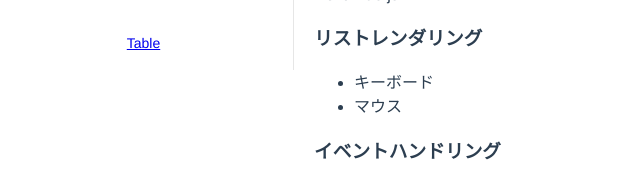
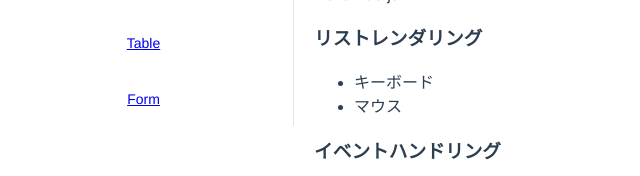
Before and after one commit to omiend/vue-lab, a Vue app: page / in a window 1280 px wide. Shown: the part 158-334 px from the top of the page, without its empty margins (14-654 px from the left). Built offline with nearby package versions, Linux system fonts and the light colour scheme.

Commit message:
Lab 4 - フォームの作成 - Exercise 1: フォーム画面の追加

```diff
--- a/src/App.vue
+++ b/src/App.vue
@@ -11,6 +11,9 @@
           </el-menu-item>
           <el-menu-item>
             <router-link to="/table">Table</router-link>
+          </el-menu-item>
+          <el-menu-item>
+            <router-link to="/form">Form</router-link>
           </el-menu-item>
         </el-menu>
       </el-aside>
--- a/src/router.ts
+++ b/src/router.ts
@@ -2,6 +2,7 @@
 import Router from 'vue-router'
 import Home from './views/Home.vue'
 import Table from './views/Table.vue';
+import Form from './views/Form.vue';
 
 Vue.use(Router)
 
@@ -26,6 +27,11 @@
       path: '/table',
       name: 'table',
       component: Table
+    },
+    {
+      path: '/form',
+      name: 'form',
+      component: Form
     }
   ]
 })
```
Also changed, not shown: src/views/Form.vue (added).
